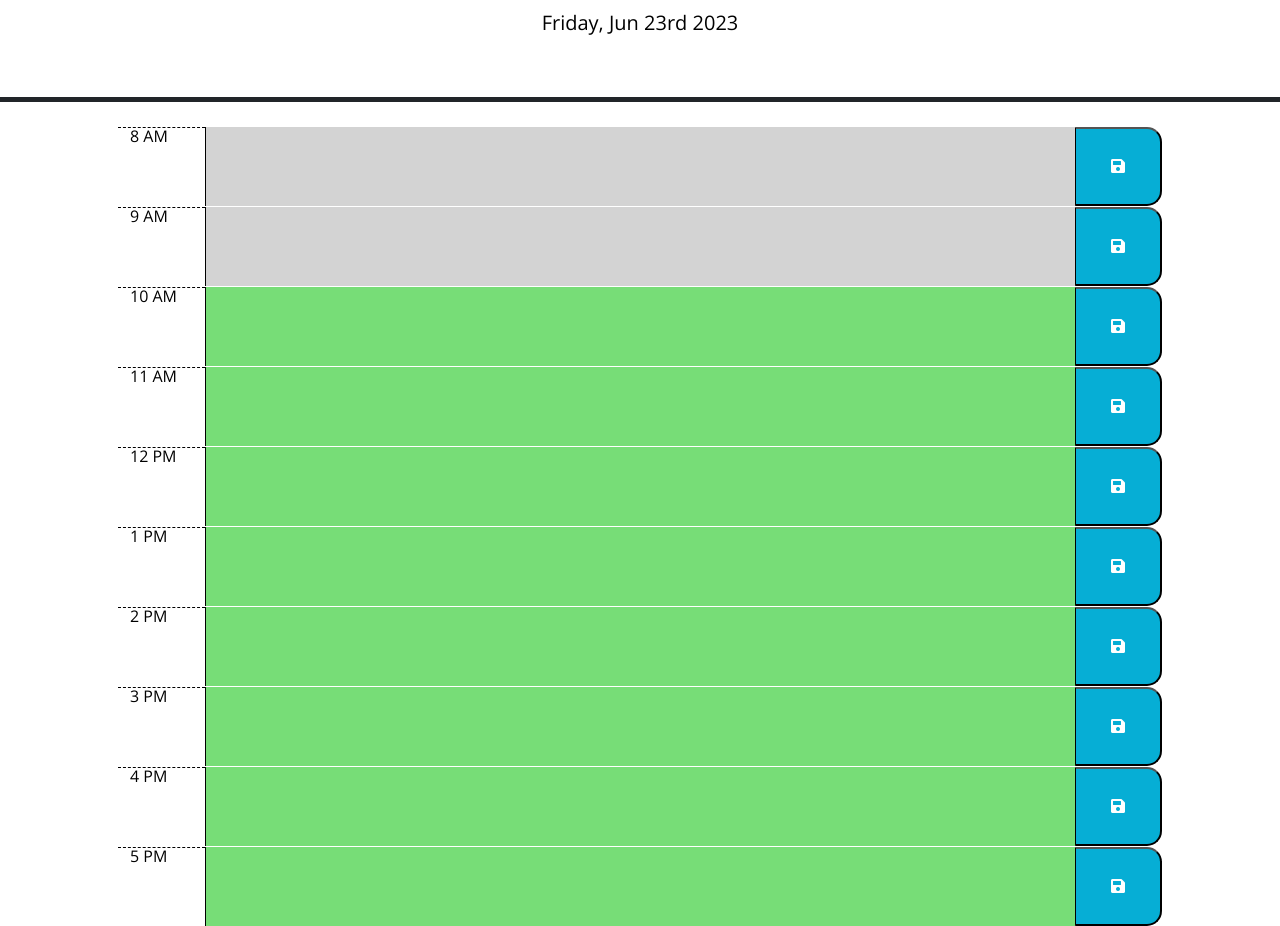
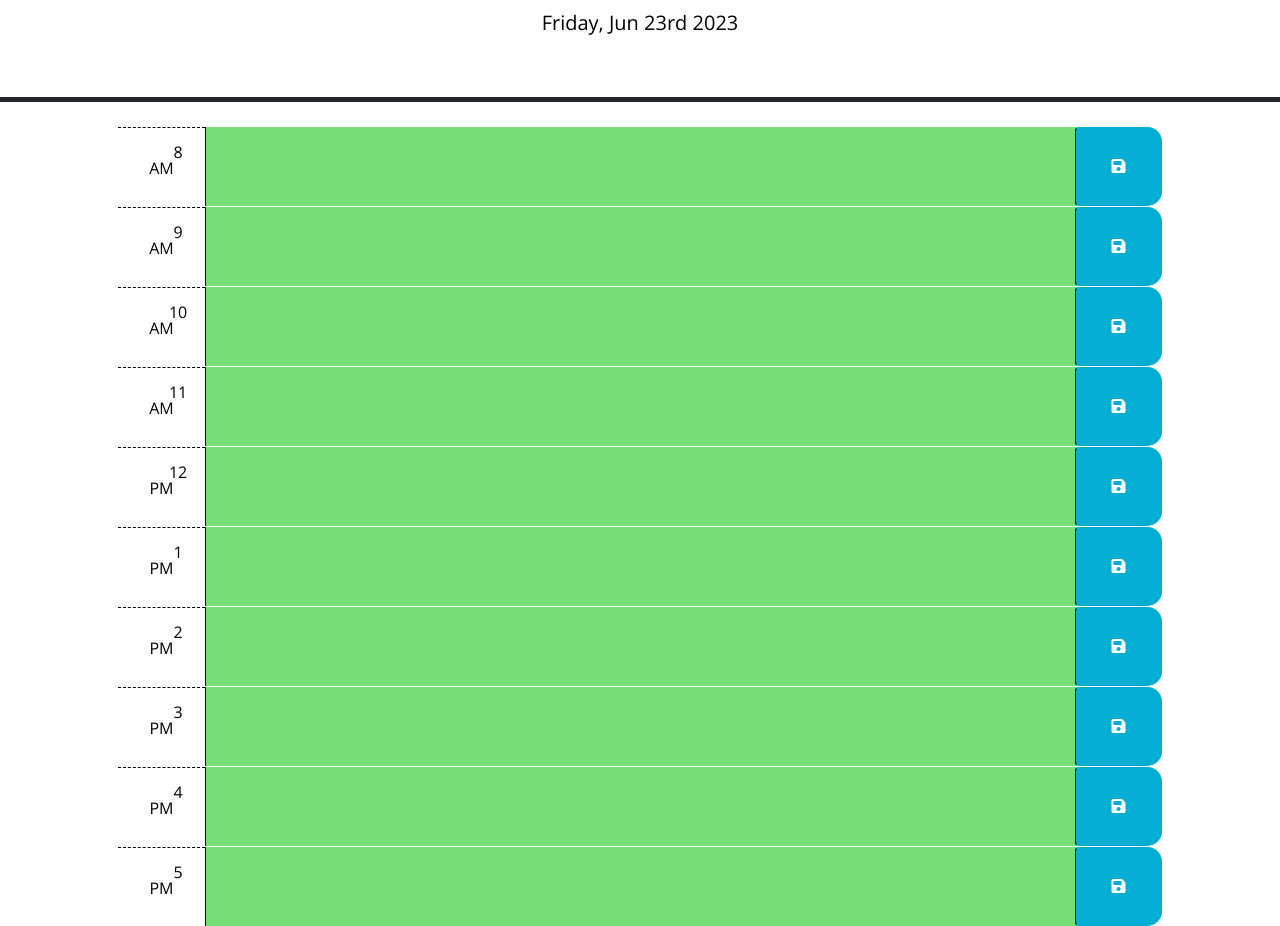
Before and after one commit to dkpatzer/Working-Day-Schedular, a plain HTML site: page index.html in a window 1280 px wide. Shown: the part 156-1082 px from the top of the page. Drawn offline with nearby package versions, Linux system fonts and the light colour scheme.

Commit message:
app functioning

```diff
--- a/index.html
+++ b/index.html
@@ -1,5 +1,7 @@
 <!DOCTYPE html>
 <html lang="en">
+
+
   <head>
     <meta charset="UTF-8" />
     <meta name="viewport" content="width=device-width, initial-scale=1.0" />
@@ -31,58 +33,100 @@
 
     <!-- Adding Time-Blocks -->
 <div class="container-lg px-5">
-  <div class="container">
-    <div class="row">
-      <div class="col-1 hour">8 AM</div>
-      <textarea id="hour8" class="col-10 description past"></textarea>
-      <button class="col-1 saveBtn"><i class="fas fa-save"></i></button>
+<div class="container">
+
+  <div id="hour8" class="row time-block">
+    <div class="col-md-1 hour">
+        8 AM
     </div>
-    <div class="row">
-      <div class="col-1 hour">9 AM</div>
-      <textarea id="hour9" class="col-10 description past"></textarea>
-      <button class="col-1 saveBtn"><i class="fas fa-save"></i></button>
+    <textarea class="col-md-10 description">
+    </textarea>
+    <button class="btn saveBtn col-md-1"><i class="fas fa-save"></i></button>
+</div>
+
+<div id="hour9" class="row time-block">
+    <div class="col-md-1 hour">
+        9 AM
     </div>
-    <div class="row">
-      <div class="col-1 hour">10 AM</div>
-      <textarea id="hour10" class="col-10 description future"></textarea>
-      <button class="col-1 saveBtn"><i class="fas fa-save"></i></button>
+    <textarea class="col-md-10 description">
+    </textarea>
+    <button class="btn saveBtn col-md-1"><i class="fas fa-save"></i></button>
+</div>
+
+<div id="hour10" class="row time-block">
+    <div class="col-md-1 hour">
+        10 AM
     </div>
-    <div class="row">
-      <div class="col-1 hour">11 AM</div>
-      <textarea id="hour11" class="col-10 description future"></textarea>
-      <button class="col-1 saveBtn"><i class="fas fa-save"></i></button>
+    <textarea class="col-md-10 description">
+    </textarea>
+    <button class="btn saveBtn col-md-1"><i class="fas fa-save"></i></button>
+</div>
+
+<div id="hour11" class="row time-block">
+    <div class="col-md-1 hour">
+        11 AM
     </div>
-    <div class="row">
-      <div class="col-1 hour">12 PM</div>
-      <textarea id="hour12" class="col-10 description future"></textarea>
-      <button class="col-1 saveBtn"><i class="fas fa-save"></i></button>
+    <textarea class="col-md-10 description">
+    </textarea>
+    <button class="btn saveBtn col-md-1"><i class="fas fa-save"></i></button>
+</div>
+
+<div id="hour12" class="row time-block">
+    <div class="col-md-1 hour">
+        12 PM
     </div>
-    <div class="row">
-      <div class="col-1 hour">1 PM</div>
-      <textarea id="hour13" class="col-10 description future"></textarea>
-      <button class="col-1 saveBtn"><i class="fas fa-save"></i></button>
+    <textarea class="col-md-10 description">
+    </textarea>
+    <button class="btn saveBtn col-md-1"><i class="fas fa-save"></i></button>
+</div>
+
+<div id="hour13" class="row time-block">
+    <div class="col-md-1 hour">
+        1 PM
     </div>
-    <div class="row">
-      <div class="col-1 hour">2 PM</div>
-      <textarea id="hour14" class="col-10 description future"></textarea>
-      <button class="col-1 saveBtn"><i class="fas fa-save"></i></button>
+    <textarea class="col-md-10 description">
+    </textarea>
+    <button class="btn saveBtn col-md-1"><i class="fas fa-save"></i></button>
+</div>
+
+<div id="hour14" class="row time-block">
+    <div class="col-md-1 hour">
+        2 PM
     </div>
-    <div class="row">
-      <div class="col-1 hour">3 PM</div>
-      <textarea id="hour15" class="col-10 description future"></textarea>
-      <button class="col-1 saveBtn"><i class="fas fa-save"></i></button>
+    <textarea class="col-md-10 description">
+    </textarea>
+    <button class="btn saveBtn col-md-1"><i class="fas fa-save"></i></button>
+</div>
+
+ <div id="hour15" class="row time-block">
+    <div class="col-md-1 hour">
+        3 PM
     </div>
-    <div class="row">
-      <div class="col-1 hour">4 PM</div>
-      <textarea id="hour16" class="col-10 description future"></textarea>
-      <button class="col-1 saveBtn"><i class="fas fa-save"></i></button>
+    <textarea class="col-md-10 description">
+    </textarea>
+    <button class="btn saveBtn col-md-1"><i class="fas fa-save"></i></button>
+</div>
+
+<div id="hour16" class="row time-block">
+    <div class="col-md-1 hour">
+        4 PM
     </div>
-    <div class="row">
-      <div class="col-1 hour">5 PM</div>
-      <textarea id="hour17" class="col-10 description future"></textarea>
-      <button class="col-1 saveBtn"><i class="fas fa-save"></i></button>
+    <textarea class="col-md-10 description">
+    </textarea>
+    <button class="btn saveBtn col-md-1"><i class="fas fa-save"></i></button>
+</div>
+
+<div id="hour17" class="row time-block">
+    <div class="col-md-1 hour">
+        5 PM
     </div>
-  </div>
+    <textarea class="col-md-10 description">
+    </textarea>
+    <button class="btn saveBtn col-md-1"><i class="fas fa-save"></i></button>
+</div>
+
+</div>
+
 
 
     <script src="https://code.jquery.com/jquery-3.4.1.min.js"></script>
```
